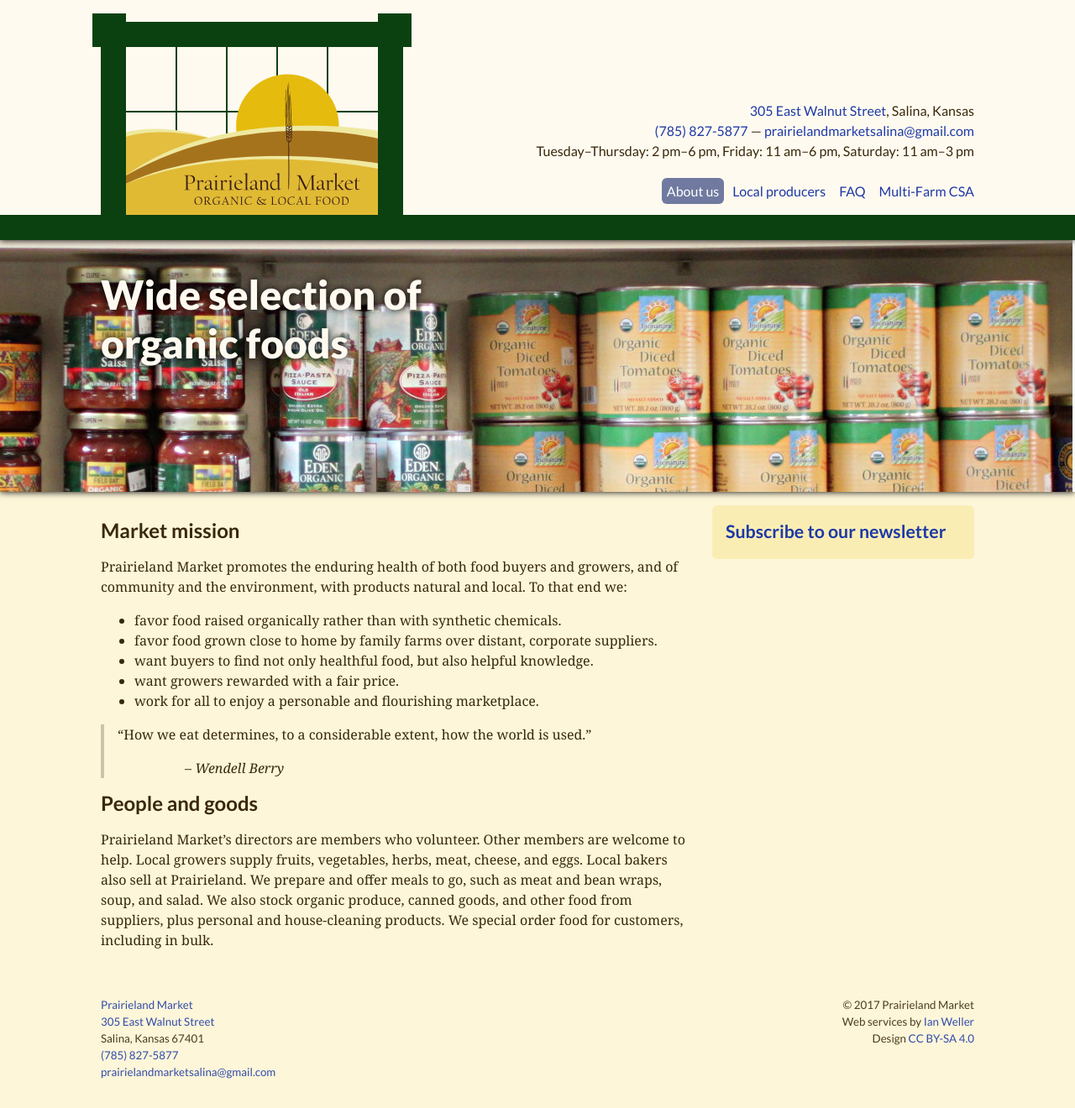
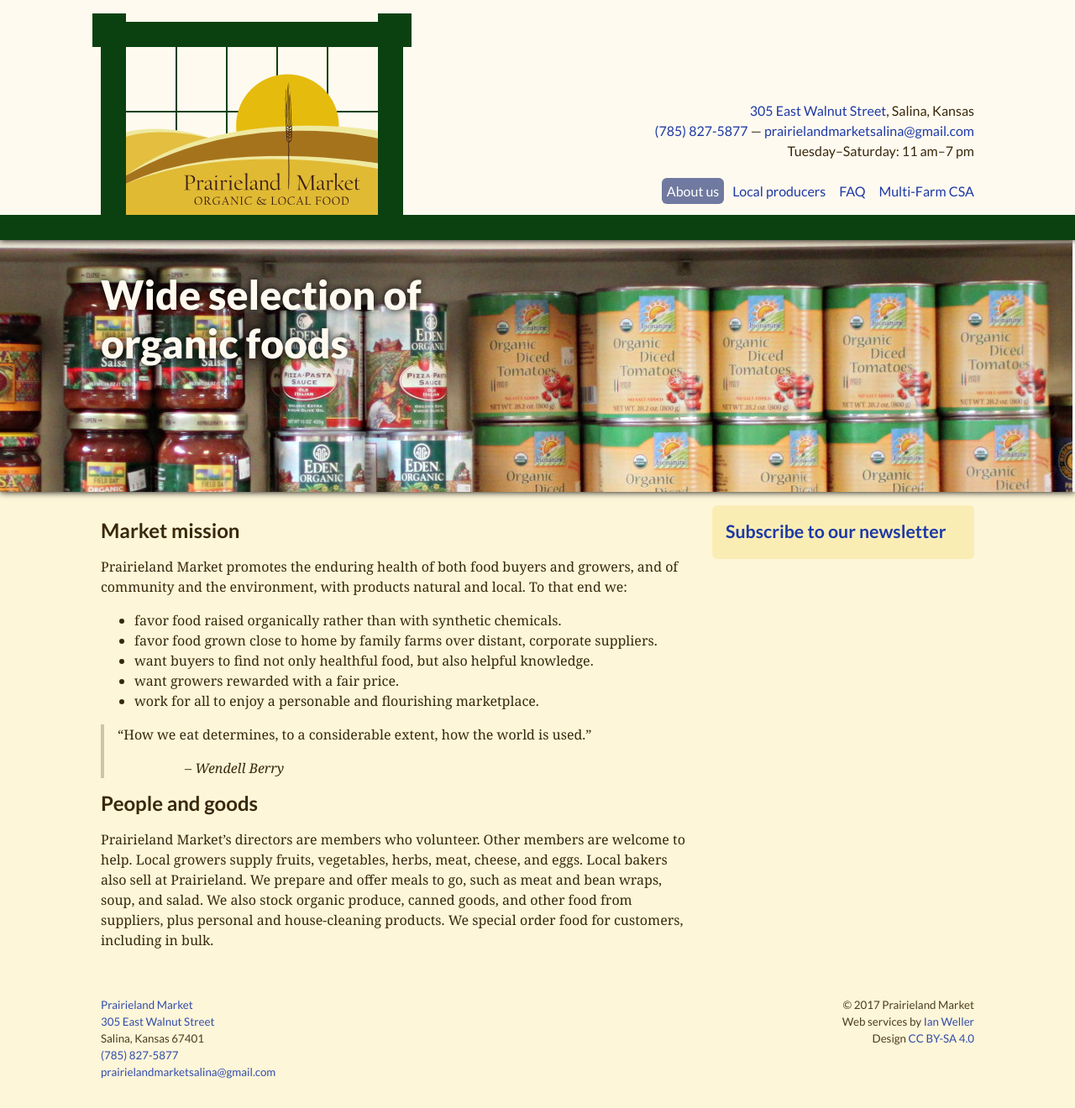
Before and after one commit to prairielandmarket/prairielandmarket.github.io, a Jekyll site: the page built from index.md, in a window 1280 px wide. Shown: the whole page at 84% size. Built offline with Jekyll 4.4.1, drawn with Linux system fonts in a browser that asks for light colours; nearby versions of some CDN libraries.

Commit message:
Update contact.yml

```diff
--- a/_data/contact.yml
+++ b/_data/contact.yml
@@ -10,14 +10,6 @@ address:
   url: http://maps.google.com/maps?q=305+East+Walnut+Street,+Salina,+Kansas&t=m
 hours:
   - day_start: Tuesday
-    day_end: Thursday
-    time_start: 2 pm
-    time_end: 6 pm
-  - day_start: Friday
-    day_end: Friday
-    time_start: 11 am
-    time_end: 6 pm
-  - day_start: Saturday
     day_end: Saturday
     time_start: 11 am
-    time_end: 3 pm
+    time_end: 7 pm
```
